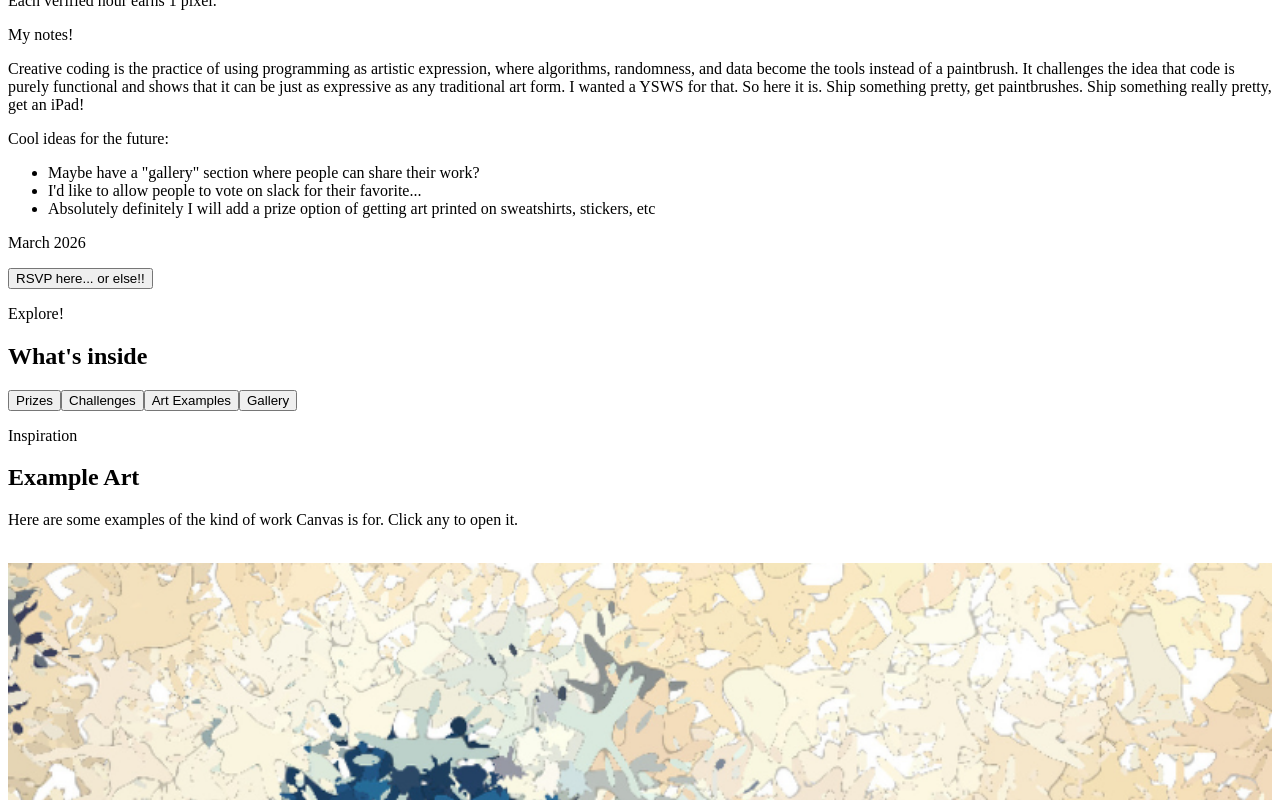
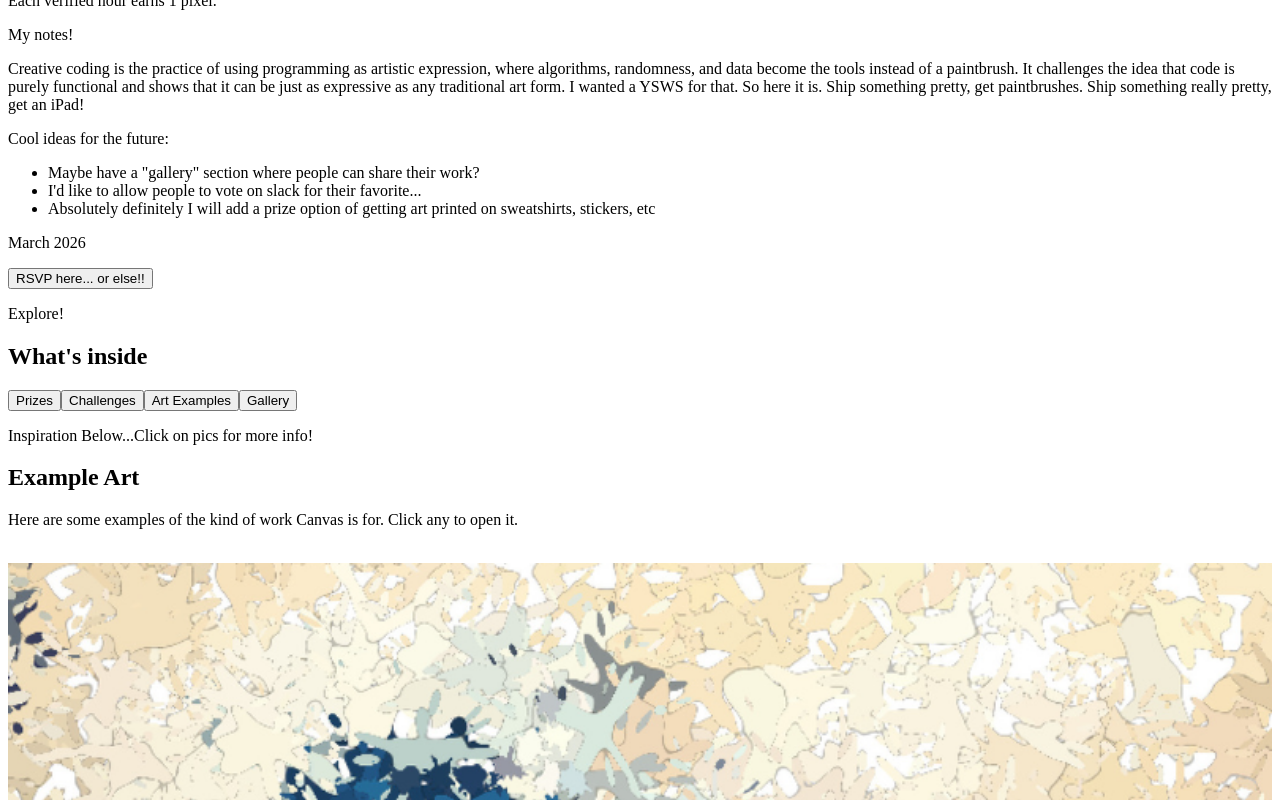
Before and after one commit to mayalh22/canvas, a React (Vite) app: page / in a window 1280 px wide. Both pictures are taken after a click on the button "Art Examples". Shown: the part 594-1394 px from the top of the page. Built offline with nearby package versions, Linux system fonts and the light colour scheme; the HTML template or start-up script is replaced by a standard one.

Commit message:
add link message

```diff
--- a/src/components/ExampleArtGrid.jsx
+++ b/src/components/ExampleArtGrid.jsx
@@ -23,7 +23,7 @@ const EXAMPLES = [
 export default function ExampleArtGrid() {
   return (
     <div>
-      <p className="section-label">Inspiration</p>
+      <p className="section-label">Inspiration Below...Click on pics for more info!</p>
       <h2 className="subtitle">Example Art</h2>
       <p>Here are some examples of the kind of work Canvas is for. Click any to open it.</p>
       <br />
```
